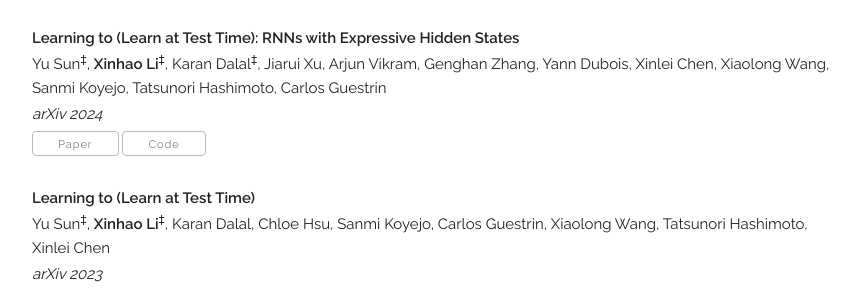
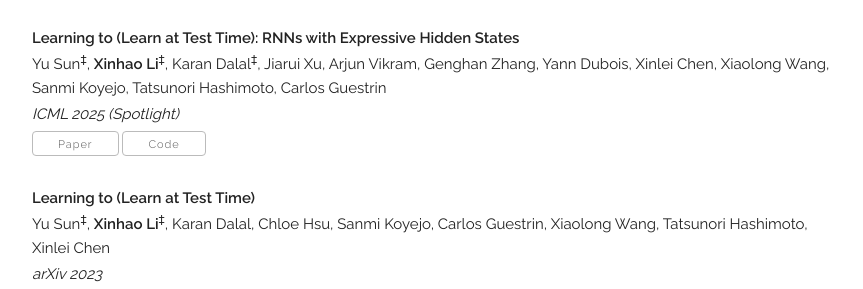
Before and after one commit to LeoXinhaoLee/LeoXinhaoLee.github.io, a Jekyll site: the page built from index.html, in a window 1280 px wide. Shown: the part 1104-1393 px from the top of the page, without its empty margins (208-1071 px from the left). Built offline with Jekyll 4.4.1, drawn with Linux system fonts in a browser that asks for light colours; some web fonts are replaced.

Commit message:
update pub

```diff
--- a/_data/publications.yaml
+++ b/_data/publications.yaml
@@ -3,7 +3,7 @@
   - title: "Learning to (Learn at Test Time): RNNs with Expressive Hidden States"
     authors: "Yu Sun<sup>‡</sup>, <b>Xinhao Li</b><sup>‡</sup>, Karan Dalal<sup>‡</sup>, Jiarui Xu, Arjun Vikram,
     Genghan Zhang, Yann Dubois, Xinlei Chen, Xiaolong Wang, Sanmi Koyejo, Tatsunori Hashimoto, Carlos Guestrin"
-    venue: "arXiv 2024"
+    venue: "ICML 2025 (Spotlight)"
     paper_pdf: "https://arxiv.org/pdf/2407.04620v1"
     code: "https://github.com/test-time-training/ttt-lm-pytorch"
     selected: y
```
